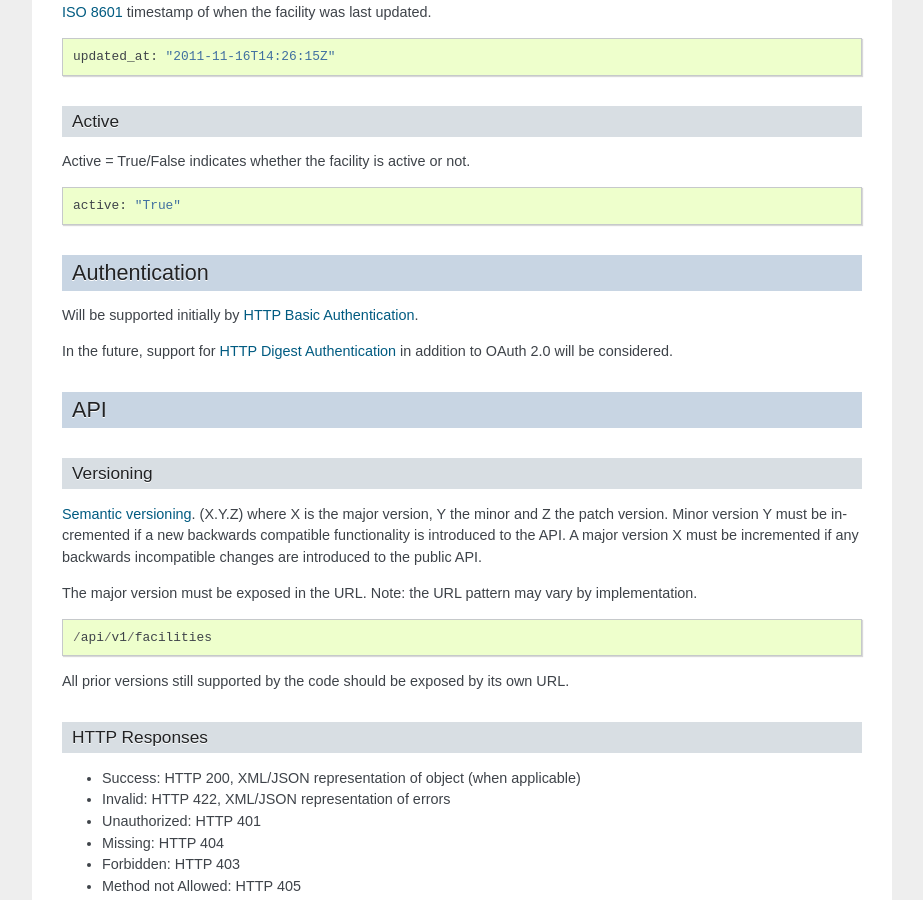
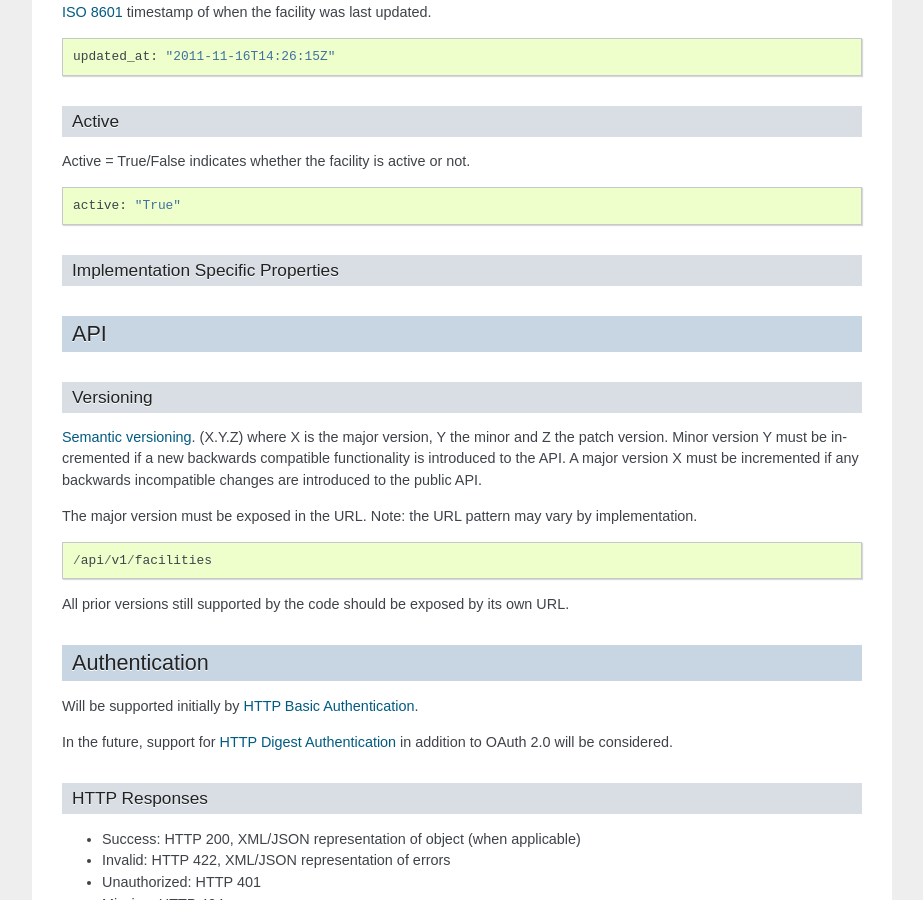
Before and after one commit to facilityregistry/fred-api, a Sphinx documentation site: the page built from docs/api_specifications.rst, in a window 1280 px wide and 900 px high, scrolled down 1629 px. Shown: the whole window, without its empty margins (198-1121 px from the left). Built offline with Sphinx 7.4.7, drawn with Linux system fonts in a browser that asks for light colours; some of the changed lines change nothing that is shown; some of the changed text lies outside the part shown.

Commit message:
added properties

```diff
--- a/docs/api_specifications.rst
+++ b/docs/api_specifications.rst
@@ -49,7 +49,7 @@ URL link to the unique ID API resource for the facility
 
 
 External Facility Identifiers
-~~~~~~~~~~~~~~~~~~~~~~~~~~~~~~~~~~~
+~~~~~~~~~~~~~~~~~~~~~~~~~~~~~
 
 One of the primary functions of the facility registry is facilitate a mapping of the different IDs
 used by different agencies to represent a particular facility.
@@ -102,15 +102,12 @@ Active = True/False indicates whether the facility is active or not.
 
   active: "True"
 
-Authentication
---------------
+Implementation Specific Properties
+~~~~~~~~~~~~~~~~~~~~~~~~~~~~~~~~~~
 
-Will be supported initially by `HTTP Basic Authentication <http://en.wikipedia.org/wiki/Basic_access_authentication/>`_.
-
-In the future, support for `HTTP Digest Authentication <http://en.wikipedia.org/wiki/Digest_access_authentication/>`_ in addition to OAuth 2.0 will be considered.
 
 API
--------------
+---
 
 Versioning
 ~~~~~~~~~~
@@ -126,6 +123,12 @@ The major version must be exposed in the URL.  Note: the URL pattern may vary by
 
 All prior versions still supported by the code should be exposed by its own URL.
 
+Authentication
+--------------
+
+Will be supported initially by `HTTP Basic Authentication <http://en.wikipedia.org/wiki/Basic_access_authentication/>`_.
+
+In the future, support for `HTTP Digest Authentication <http://en.wikipedia.org/wiki/Digest_access_authentication/>`_ in addition to OAuth 2.0 will be considered.
 
 HTTP Responses
 ~~~~~~~~~~~~~~
```
